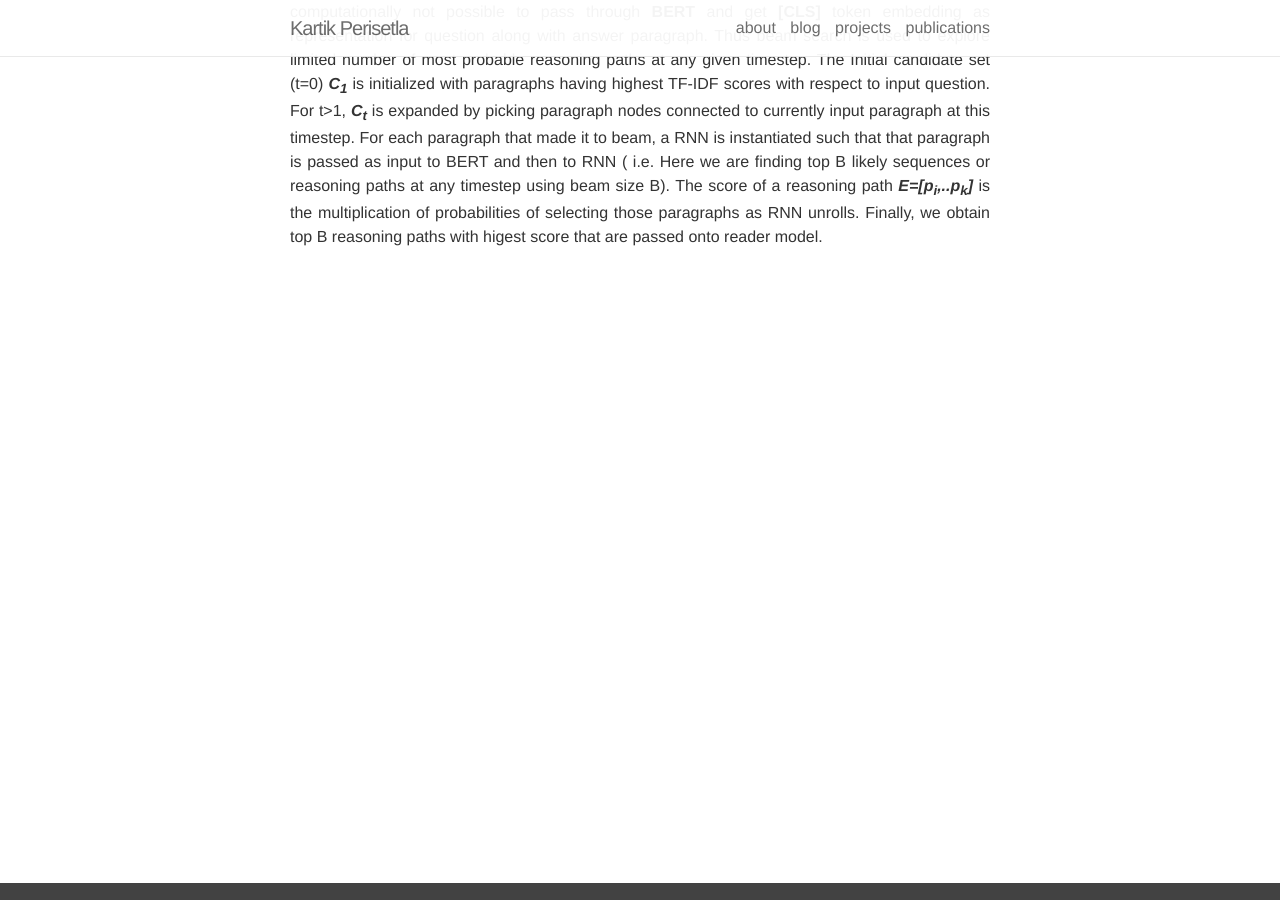
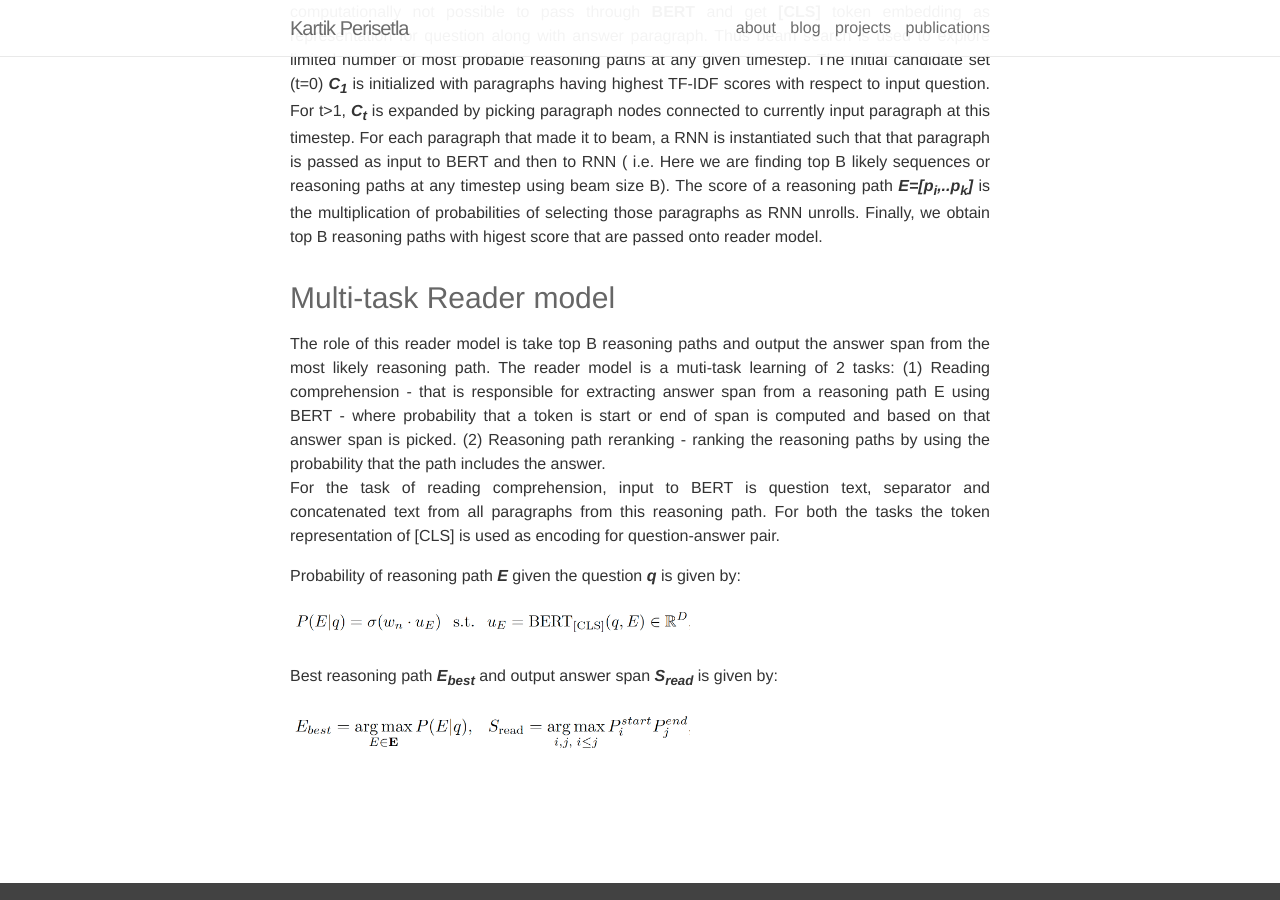
Before and after one commit to kartikperisetla/kartikperisetla.github.io, a Jekyll site: the page built from _posts/2020-06-19-learning-to-retrieve-reasoning-paths.markdown, in a window 1280 px wide and 900 px high, scrolled down 3887 px. Built offline with Jekyll 4.4.1, drawn with Linux system fonts in a browser that asks for light colours; nearby versions of some CDN libraries; comment, search, counter and statistics services are not loaded.

Commit message:
adding imgs

```diff
--- a/_posts/2020-06-19-learning-to-retrieve-reasoning-paths.markdown
+++ b/_posts/2020-06-19-learning-to-retrieve-reasoning-paths.markdown
@@ -67,6 +67,28 @@ Once a paragraph is selected by RNN at current timestep, the candidate set of pa
 Since the number of paragraphs in the Wikipedia paragraphs graph is in order of millions, it is computationally not possible to pass through <b>BERT</b> and get <b>[CLS]</b> token embedding as representation for question along with answer paragraph. Thus beam search is used to explore limited number of most probable reasoning paths at any given timestep. The Initial candidate set (t=0) <b><i>C<sub>1</sub></i></b> is initialized with paragraphs having highest TF-IDF scores with respect to input question. For t>1, <b><i>C<sub>t</sub></i></b> is expanded by picking paragraph nodes connected to currently input paragraph at this timestep. For each paragraph that made it to beam, a RNN is instantiated such that that paragraph is passed as input to BERT and then to RNN ( i.e. Here we are finding top B likely sequences or reasoning paths at any timestep using beam size B). The score of a reasoning path <b><i>E=[p<sub>i</sub>,..p<sub>k</sub>]</i></b> is the multiplication of probabilities of selecting those paragraphs as RNN unrolls. Finally, we obtain top B reasoning paths with higest score that are passed onto reader model.
 </p>
 
+<h3>
+    Multi-task Reader model
+</h3>
+<p align="justify">
+The role of this reader model is take top B reasoning paths and output the answer span from the most likely reasoning path.
+The reader model is a muti-task learning of 2 tasks: (1) Reading comprehension - that is responsible for extracting answer span from a reasoning path E using BERT - where probability that a token is start or end of span is computed and based on that answer span is picked. (2) Reasoning path reranking - ranking the reasoning paths by using the probability that the path includes the answer.
+<br/>
+
+For the task of reading comprehension, input to BERT is question text, separator and concatenated text from all paragraphs from this reasoning path. For both the tasks the token representation of [CLS] is used as encoding for question-answer pair.
+</p>
+
+
+<p align="justify">
+Probability of reasoning path <b><i>E</i></b> given the question <b><i>q</i></b> is given by:
+</p>
+<img width="400px" src="{{ site.baseurl }}/assets/img/blog/p_e_q.png"/>
+
+<p align="justify">
+Best reasoning path <b><i>E<sub>best</sub></i></b> and output answer span <b><i>S<sub>read</sub></i></b> is given by:
+</p>
+<img width="400px" src="{{ site.baseurl }}/assets/img/blog/argmax_ebest.png"/>
+
 <br/>
 {% if page.comments %}
 <div id="disqus_thread"></div>
```
Also changed, not shown: assets/img/blog/Screen Shot 2020-07-19 at 9.26.04 PM.png (added), assets/img/blog/argmax_ebest.png (added), assets/img/blog/p_e_q.png (added).
